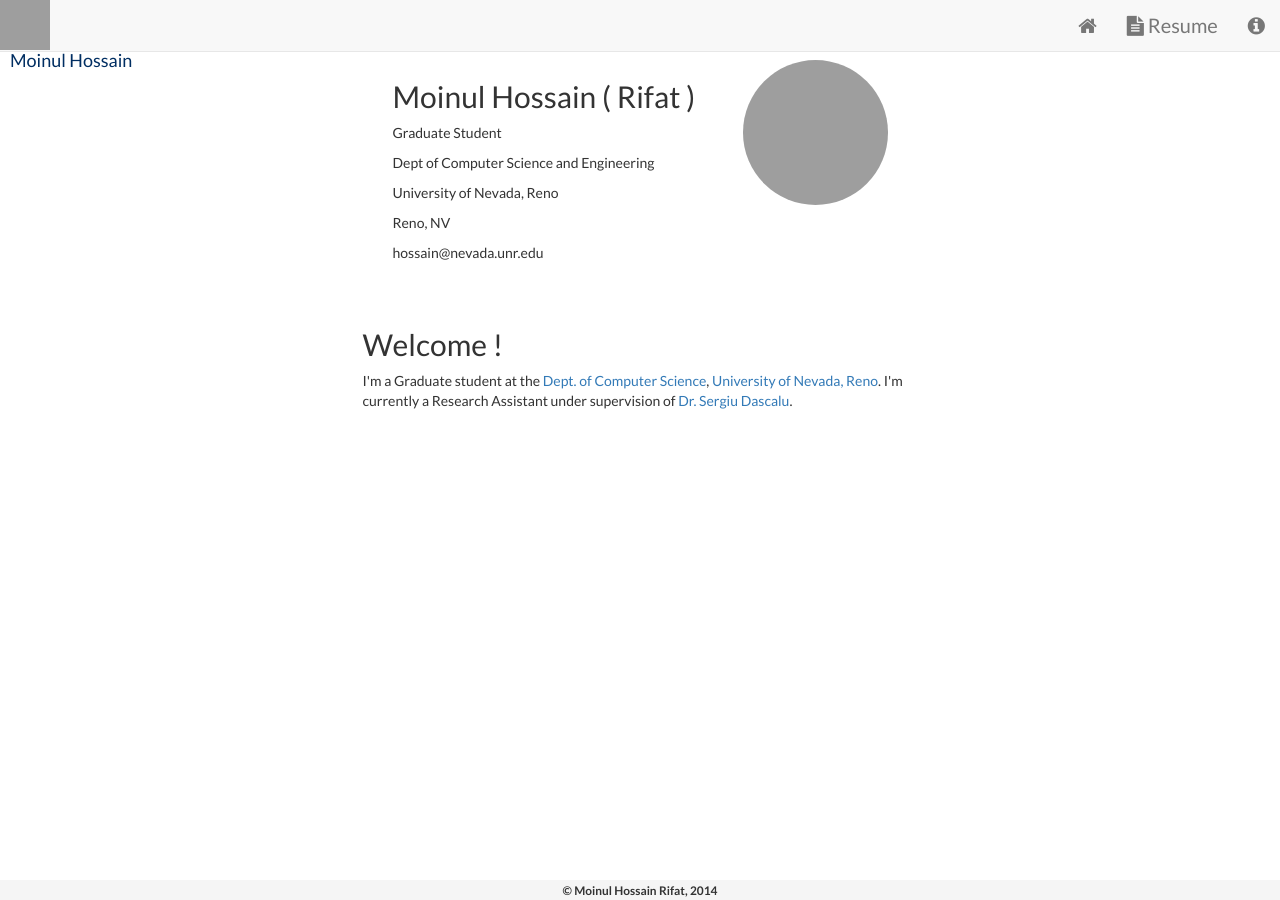
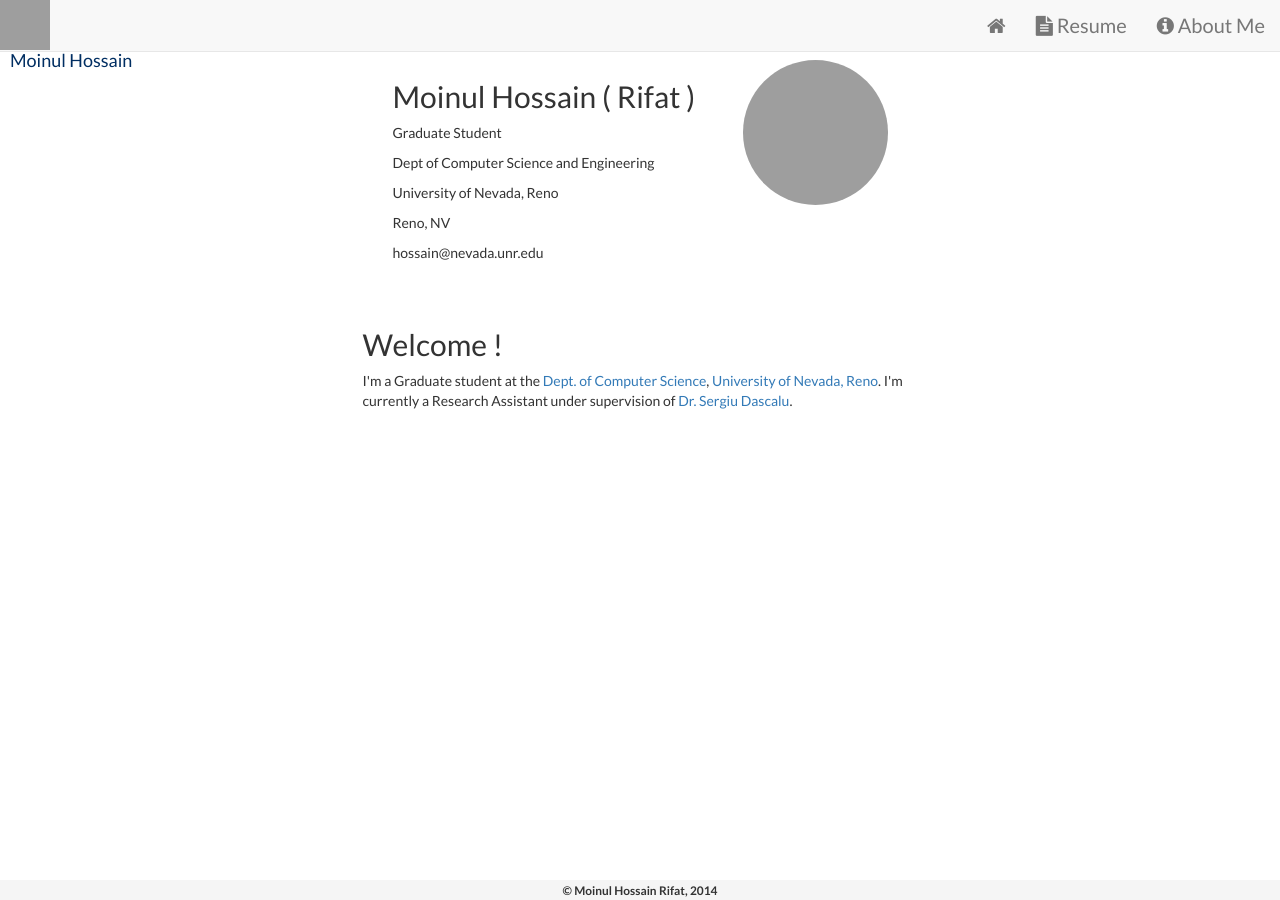
Before and after one commit to itsrifat/itsrifat.github.io, a Jekyll site: the page built from index.html, in a window 1280 px wide. Built offline with Jekyll 4.4.1, drawn with Linux system fonts in a browser that asks for light colours; nearby versions of some CDN libraries; grey boxes are pictures that could not be loaded.

Commit message:
updated menu

```diff
--- a/_data/menu.yml
+++ b/_data/menu.yml
@@ -10,5 +10,5 @@ mainmenu:
     icon_class: "fa-file-text"
   about:
     url: "/about/"
-    text: ""
+    text: "About Me"
     icon_class: "fa-info-circle"
```
